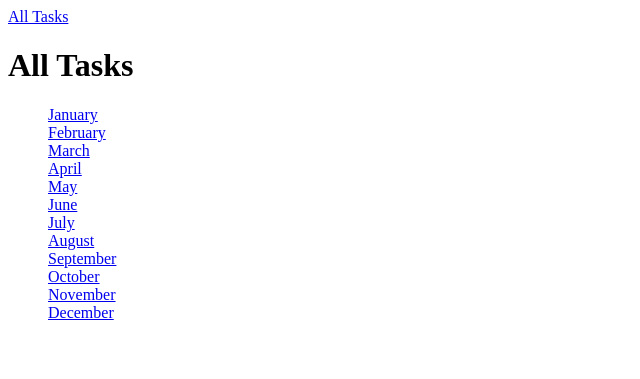
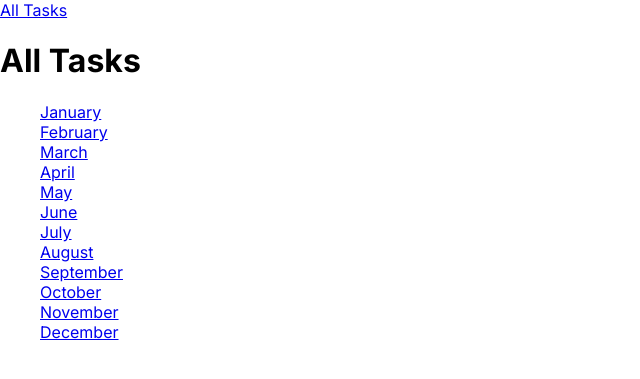
Before and after one commit to ruhinshukurlu/django-practice, a Django app: page /tasks/ in a window 1280 px wide. Shown: the top 379 px of the page, without its empty margins (0-640 px from the left). Run offline with Django 4.2, Linux system fonts and the light colour scheme.

Commit message:
global static files

```diff
--- a/app/settings.py
+++ b/app/settings.py
@@ -119,6 +119,9 @@ USE_TZ = True
 # https://docs.djangoproject.com/en/4.2/howto/static-files/
 
 STATIC_URL = '/static/'
+STATICFILES_DIRS = [
+    BASE_DIR / 'static'
+]
 
 # Default primary key field type
 # https://docs.djangoproject.com/en/4.2/ref/settings/#default-auto-field
--- /dev/null
+++ b/static/base.css
@@ -0,0 +1,10 @@
+@import url('https://fonts.googleapis.com/css2?family=Inter:wght@300;400;500;600;700&display=swap');
+
+html{
+    font-family:'Inter', sans-serif; ;
+}
+
+body {
+    margin: 0;
+    padding: 0;
+}
--- a/templates/base.html
+++ b/templates/base.html
@@ -1,9 +1,11 @@
+{% load static %}
 <!DOCTYPE html>
 <html lang="en">
 <head>
     <meta charset="UTF-8">
     <meta http-equiv="X-UA-Compatible" content="IE=edge">
     <meta name="viewport" content="width=device-width, initial-scale=1.0">
+    <link rel="stylesheet" href="{% static "base.css" %}">
     {% block css_files %}{% endblock %}
     <title>
         {% block page_title %}{% endblock %}
```
